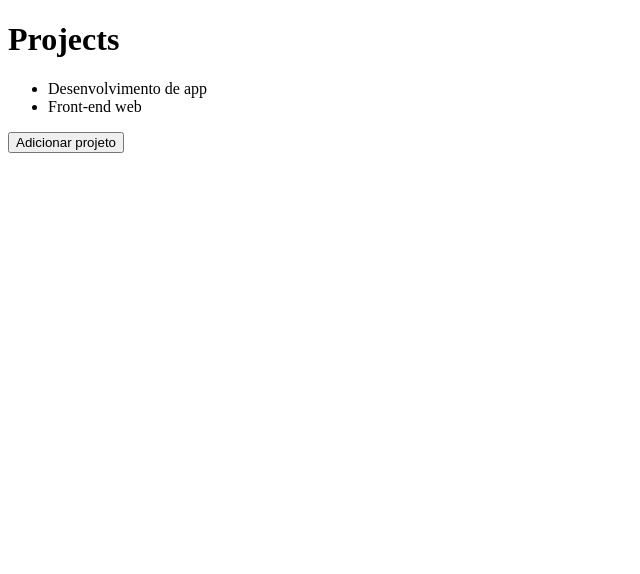
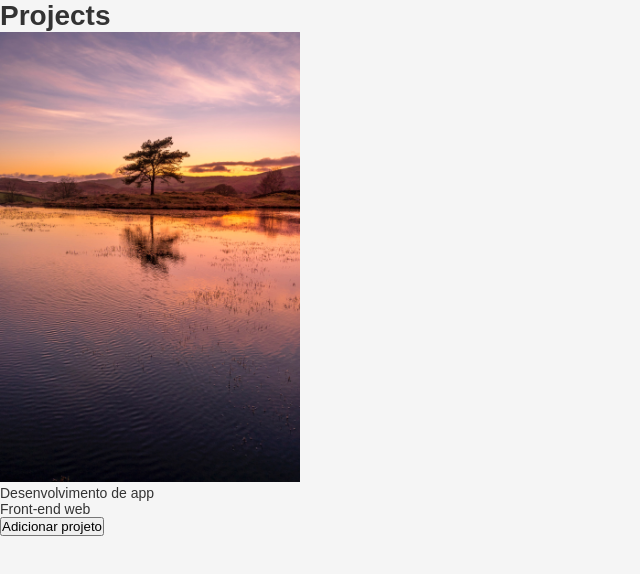
Before and after one commit to ThiagoTA/Rocketseat-Bootcamp, a React app in the folder AplicativoFuncional/Frontend/: page / in a window 1280 px wide. Shown: the top 574 px of the page, without its empty margins (0-640 px from the left). Built offline with nearby package versions, Linux system fonts and the light colour scheme.

Commit message:
CSS e imagem

```diff
--- /dev/null
+++ b/AplicativoFuncional/Frontend/src/App.css
@@ -0,0 +1,12 @@
+* {
+  margin: 0;
+  padding: 0;
+  outline: 0;
+  box-sizing: border-box;
+}
+
+body {
+  background: #f5f5f5;
+  font: 14px sans-serif;
+  color: #333;
+}
--- a/AplicativoFuncional/Frontend/src/App.js
+++ b/AplicativoFuncional/Frontend/src/App.js
@@ -1,4 +1,7 @@
 import React, { useState } from 'react';
+
+import './App.css';
+import backgroundImage from './assets/background.jpg'
 
 import Header from './Components/Header';
 
@@ -29,6 +32,8 @@
     <>
     <Header title="Projects" />
 
+    <img width={300} src={backgroundImage} />
+
     <ul>
       {projects.map(project => <li key={project}>{project}</li>)}
     </ul>
--- a/AplicativoFuncional/Frontend/webpack.config.js
+++ b/AplicativoFuncional/Frontend/webpack.config.js
@@ -20,6 +20,21 @@
         use: {
           loader: 'babel-loader',
         }
+      },
+      {
+        // yarn add style-loader css-loader
+        test: /\.css$/,
+        exclude: /node_modules/,
+        use: [
+            { loader: 'style-loader' }, // Ele vai pegar o css interpretado e vai enjetar dentro do HTML
+            { loader: 'css-loader' } // Ler arquivo css e ler as importações
+        ]
+      },
+      {
+        test: /.*\.(gif|png|jpe?g)$/i, // i: se for maiúsculo
+        use: {
+          loader: 'file-loader',
+        }
       }
     ]
   }
```
Also changed, not shown: AplicativoFuncional/Frontend/package.json (+7 -0 lines), AplicativoFuncional/Frontend/src/assets/background.jpg (added), 1 other file (tests, documents, lock files or other folders).
